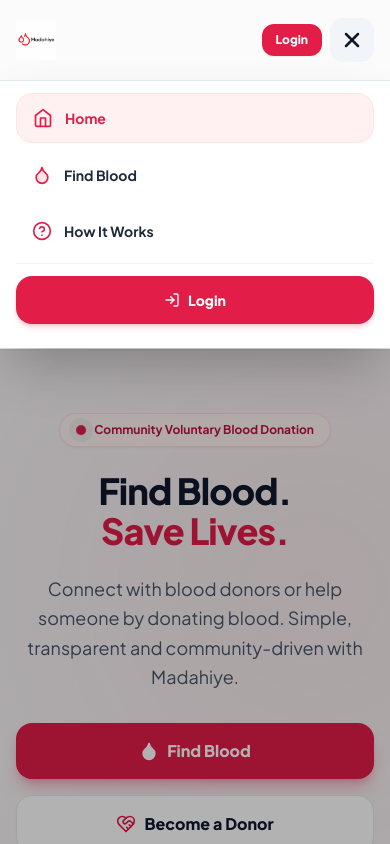
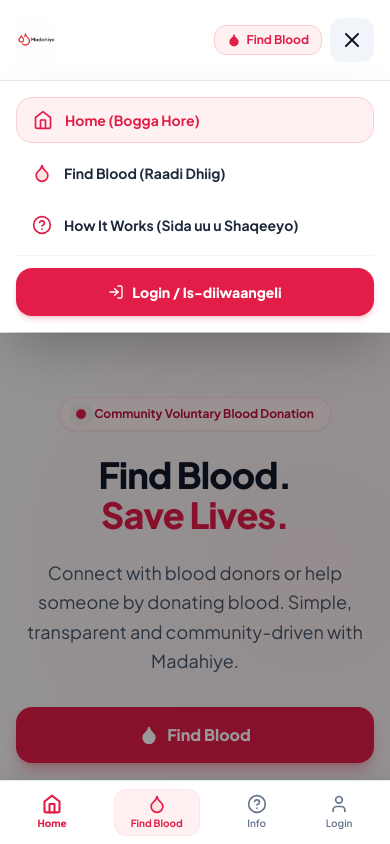
Before and after one commit to 616796362q-create/bloodlink, a React (Vite) app in the folder frontend/: page / in a window 390 px wide. Both pictures are taken after a click on the button 352 px from the left and 40 px from the top of the page. Shown: the top 844 px of the page. Built offline with nearby package versions, Linux system fonts and the light colour scheme; no server answers.

Commit message:
feat: Add dual mobile navigation: Top Hamburger Drawer and Persistent Mobile Bottom Bar

```diff
--- a/frontend/src/components/Navbar.jsx
+++ b/frontend/src/components/Navbar.jsx
@@ -1,5 +1,5 @@
 import React, { useState, useEffect } from 'react';
-import { Menu, X, Home, Droplet, HelpCircle, LogIn, LayoutDashboard, LogOut } from 'lucide-react';
+import { Menu, X, Home, Droplet, HelpCircle, LogIn, LayoutDashboard, LogOut, User } from 'lucide-react';
 
 export default function Navbar({ activeView, setActiveView, onOpenAuth, currentUser, onOpenDashboard, onLogout }) {
   const [mobileMenuOpen, setMobileMenuOpen] = useState(false);
@@ -18,6 +18,7 @@
   const handleNavClick = (view) => {
     setActiveView(view);
     setMobileMenuOpen(false);
+    window.scrollTo({ top: 0, behavior: 'smooth' });
   };
 
   const handleDashboardClick = () => {
@@ -37,11 +38,12 @@
 
   return (
     <>
-      <header className="sticky top-0 z-50 bg-white/95 backdrop-blur-md border-b border-slate-200 shadow-sm transition-all">
+      {/* Top Main Navigation Header */}
+      <header className="sticky top-0 z-50 bg-white border-b border-slate-200 shadow-sm">
         <div className="max-w-7xl mx-auto px-4 sm:px-6 lg:px-8">
           <div className="flex items-center justify-between h-20">
 
-            {/* Logo -> Always goes to Home landing page */}
+            {/* Logo -> Always goes to Home */}
             <button
               type="button"
               onClick={() => handleNavClick('home')}
@@ -50,44 +52,50 @@
               <img
                 src="/logo.png"
                 alt="Madahiye Logo"
-                className="h-10 sm:h-12 w-auto object-contain group-hover:scale-105 transition-transform"
+                className="h-10 sm:h-12 w-auto object-contain transition-transform group-hover:scale-105"
               />
             </button>
 
-            {/* Desktop Nav Links */}
-            <nav className="hidden md:flex items-center space-x-8 text-sm font-semibold text-slate-600">
+            {/* Desktop Navigation Links */}
+            <nav className="hidden md:flex items-center space-x-8 text-sm font-bold text-slate-600">
               <button
                 type="button"
                 onClick={() => handleNavClick('home')}
-                className={`hover:text-rose-600 transition-colors flex items-center gap-1.5 cursor-pointer ${activeView === 'home' ? 'text-rose-600 font-bold' : ''}`}
+                className={`hover:text-rose-600 transition-colors flex items-center gap-1.5 cursor-pointer ${
+                  activeView === 'home' ? 'text-rose-600 font-extrabold' : ''
+                }`}
               >
                 Home
               </button>
               <button
                 type="button"
                 onClick={() => handleNavClick('find-blood')}
-                className={`hover:text-rose-600 transition-colors flex items-center gap-1.5 cursor-pointer ${activeView === 'find-blood' ? 'text-rose-600 font-bold' : ''}`}
+                className={`hover:text-rose-600 transition-colors flex items-center gap-1.5 cursor-pointer ${
+                  activeView === 'find-blood' ? 'text-rose-600 font-extrabold' : ''
+                }`}
               >
-                <span>Find Blood</span>
+                Find Blood
               </button>
               <button
                 type="button"
                 onClick={() => handleNavClick('how-it-works')}
-                className={`hover:text-rose-600 transition-colors flex items-center gap-1.5 cursor-pointer ${activeView === 'how-it-works' ? 'text-rose-600 font-bold' : ''}`}
+                className={`hover:text-rose-600 transition-colors flex items-center gap-1.5 cursor-pointer ${
+                  activeView === 'how-it-works' ? 'text-rose-600 font-extrabold' : ''
+                }`}
               >
                 How It Works
               </button>
             </nav>
 
-            {/* Desktop Header Actions */}
+            {/* Desktop Actions (Login / Dashboard / Logout) */}
             <div className="hidden md:flex items-center space-x-4">
               {!currentUser ? (
                 <button
                   type="button"
                   onClick={handleAuthClick}
-                  className="px-5 py-2.5 bg-rose-600 hover:bg-rose-700 text-white font-extrabold text-xs rounded-xl shadow-md shadow-rose-600/20 transition-all cursor-pointer flex items-center gap-2"
+                  className="px-6 py-2.5 bg-rose-600 hover:bg-rose-700 text-white font-extrabold text-xs rounded-xl shadow-md shadow-rose-600/20 transition-all cursor-pointer flex items-center gap-2"
                 >
-                  <LogIn className="w-3.5 h-3.5" />
+                  <LogIn className="w-4 h-4" />
                   <span>Login</span>
                 </button>
               ) : (
@@ -126,39 +134,32 @@
               )}
             </div>
 
-            {/* Mobile Controls Right: Login/Dash + Hamburger Button */}
+            {/* Mobile Top Controls: Find Blood Quick Badge + Hamburger Button */}
             <div className="flex items-center md:hidden gap-2">
-              {!currentUser ? (
-                <button
-                  type="button"
-                  onClick={handleAuthClick}
-                  className="px-3.5 py-2 bg-rose-600 hover:bg-rose-700 active:scale-95 text-white font-extrabold text-xs rounded-xl shadow-sm transition-all cursor-pointer touch-manipulation"
-                >
-                  Login
-                </button>
-              ) : (
-                <button
-                  type="button"
-                  onClick={handleDashboardClick}
-                  className={`px-3 py-2 text-white font-extrabold text-xs rounded-xl shadow-sm active:scale-95 cursor-pointer touch-manipulation ${
-                    currentUser.role === 'admin' ? 'bg-purple-600' : 'bg-rose-600'
-                  }`}
-                >
-                  {currentUser.role === 'admin' ? '🛡️ Admin' : 'Dashboard'}
-                </button>
-              )}
-
-              {/* Hamburger Toggle Button with large touch area */}
               <button
                 type="button"
-                onClick={() => setMobileMenuOpen(prev => !prev)}
-                className="p-2.5 min-w-[44px] min-h-[44px] flex items-center justify-center rounded-xl bg-slate-100 hover:bg-slate-200 active:bg-slate-300 text-slate-900 transition-colors focus:outline-none cursor-pointer touch-manipulation select-none"
-                aria-label="Toggle navigation menu"
+                onClick={() => handleNavClick('find-blood')}
+                className={`px-3 py-1.5 rounded-xl text-xs font-bold transition-all cursor-pointer flex items-center gap-1.5 ${
+                  activeView === 'find-blood'
+                    ? 'bg-rose-600 text-white shadow-sm'
+                    : 'bg-rose-50 text-rose-600 border border-rose-200'
+                }`}
+              >
+                <Droplet className="w-3.5 h-3.5 fill-current" />
+                <span>Find Blood</span>
+              </button>
+
+              {/* 3-Line Hamburger Menu Button */}
+              <button
+                type="button"
+                onClick={() => setMobileMenuOpen(!mobileMenuOpen)}
+                className="w-11 h-11 flex items-center justify-center rounded-xl bg-slate-100 hover:bg-slate-200 active:bg-slate-300 text-slate-900 transition-colors focus:outline-none cursor-pointer"
+                aria-label="Menu"
               >
                 {mobileMenuOpen ? (
-                  <X className="w-6 h-6 stroke-[2.5]" />
+                  <X className="w-6 h-6 text-slate-900" />
                 ) : (
-                  <Menu className="w-6 h-6 stroke-[2.5]" />
+                  <Menu className="w-6 h-6 text-slate-900" />
                 )}
               </button>
             </div>
@@ -166,15 +167,15 @@
           </div>
         </div>
 
-        {/* Mobile Dropdown Menu Container */}
+        {/* Mobile Dropdown Menu (Opens cleanly from top header) */}
         {mobileMenuOpen && (
-          <div className="md:hidden border-t border-slate-200 bg-white px-4 pt-3 pb-6 space-y-2 shadow-2xl animate-in slide-in-from-top-2 duration-150">
+          <div className="md:hidden border-t border-slate-200 bg-white px-4 py-4 space-y-2 shadow-2xl">
 
-            {/* User Info on Mobile */}
+            {/* User Info if logged in */}
             {currentUser && (
-              <div className="p-3 mb-3 bg-slate-50 rounded-2xl border border-slate-200 flex items-center justify-between">
+              <div className="p-3 mb-2 bg-slate-50 rounded-2xl border border-slate-200 flex items-center justify-between">
                 <div>
-                  <p className="text-xs font-bold text-slate-900">{currentUser.fullName}</p>
+                  <p className="text-xs font-black text-slate-900">{currentUser.fullName}</p>
                   <p className="text-[11px] text-slate-500">{currentUser.email || currentUser.phone}</p>
                 </div>
                 <span className={`uppercase text-[10px] font-extrabold px-2 py-0.5 rounded border ${
@@ -187,78 +188,78 @@
               </div>
             )}
 
-            {/* Mobile Navigation Buttons */}
+            {/* Mobile Navigation Links */}
             <button
               type="button"
               onClick={() => handleNavClick('home')}
-              className={`w-full flex items-center gap-3 px-4 py-3.5 rounded-2xl text-sm font-bold transition-all cursor-pointer touch-manipulation active:scale-[0.98] ${
+              className={`w-full flex items-center gap-3 px-4 py-3 rounded-2xl text-sm font-bold text-left cursor-pointer transition-colors ${
                 activeView === 'home'
-                  ? 'bg-rose-50 text-rose-600 border border-rose-100'
-                  : 'text-slate-800 hover:bg-slate-50 active:bg-slate-100'
+                  ? 'bg-rose-50 text-rose-600 border border-rose-200'
+                  : 'text-slate-800 hover:bg-slate-100 active:bg-slate-200'
               }`}
             >
-              <Home className="w-5 h-5 text-rose-600 flex-shrink-0" />
-              <span>Home</span>
+              <Home className="w-5 h-5 text-rose-600" />
+              <span>Home (Bogga Hore)</span>
             </button>
 
             <button
               type="button"
               onClick={() => handleNavClick('find-blood')}
-              className={`w-full flex items-center gap-3 px-4 py-3.5 rounded-2xl text-sm font-bold transition-all cursor-pointer touch-manipulation active:scale-[0.98] ${
+              className={`w-full flex items-center gap-3 px-4 py-3 rounded-2xl text-sm font-bold text-left cursor-pointer transition-colors ${
                 activeView === 'find-blood'
-                  ? 'bg-rose-50 text-rose-600 border border-rose-100'
-                  : 'text-slate-800 hover:bg-slate-50 active:bg-slate-100'
+                  ? 'bg-rose-50 text-rose-600 border border-rose-200'
+                  : 'text-slate-800 hover:bg-slate-100 active:bg-slate-200'
               }`}
             >
-              <Droplet className="w-5 h-5 text-rose-600 fill-rose-100 flex-shrink-0" />
-              <span>Find Blood</span>
+              <Droplet className="w-5 h-5 text-rose-600 fill-rose-100" />
+              <span>Find Blood (Raadi Dhiig)</span>
             </button>
 
             <button
               type="button"
               onClick={() => handleNavClick('how-it-works')}
-              className={`w-full flex items-center gap-3 px-4 py-3.5 rounded-2xl text-sm font-bold transition-all cursor-pointer touch-manipulation active:scale-[0.98] ${
+              className={`w-full flex items-center gap-3 px-4 py-3 rounded-2xl text-sm font-bold text-left cursor-pointer transition-colors ${
                 activeView === 'how-it-works'
-                  ? 'bg-rose-50 text-rose-600 border border-rose-100'
-                  : 'text-slate-800 hover:bg-slate-50 active:bg-slate-100'
+                  ? 'bg-rose-50 text-rose-600 border border-rose-200'
+                  : 'text-slate-800 hover:bg-slate-100 active:bg-slate-200'
               }`}
             >
-              <HelpCircle className="w-5 h-5 text-rose-600 flex-shrink-0" />
-              <span>How It Works</span>
+              <HelpCircle className="w-5 h-5 text-rose-600" />
+              <span>How It Works (Sida uu u Shaqeeyo)</span>
             </button>
 
-            {/* Action Buttons in Mobile Menu */}
+            {/* Mobile User Actions */}
             <div className="pt-3 border-t border-slate-100 space-y-2">
               {!currentUser ? (
                 <button
                   type="button"
                   onClick={handleAuthClick}
-                  className="w-full flex items-center justify-center gap-2 py-3.5 bg-rose-600 hover:bg-rose-700 active:scale-[0.98] text-white font-extrabold text-sm rounded-2xl shadow-md shadow-rose-600/20 transition-all cursor-pointer touch-manipulation"
+                  className="w-full flex items-center justify-center gap-2 py-3.5 bg-rose-600 hover:bg-rose-700 text-white font-black text-sm rounded-2xl shadow-md shadow-rose-600/20 cursor-pointer"
                 >
                   <LogIn className="w-4 h-4" />
-                  <span>Login</span>
+                  <span>Login / Is-diiwaangeli</span>
                 </button>
               ) : (
                 <>
                   <button
                     type="button"
                     onClick={handleDashboardClick}
-                    className={`w-full flex items-center justify-center gap-2 py-3.5 text-white font-extrabold text-sm rounded-2xl shadow-md active:scale-[0.98] transition-all cursor-pointer touch-manipulation ${
+                    className={`w-full flex items-center justify-center gap-2 py-3.5 text-white font-black text-sm rounded-2xl shadow-md cursor-pointer ${
                       currentUser.role === 'admin'
                         ? 'bg-purple-600 hover:bg-purple-700 shadow-purple-600/20'
                         : 'bg-rose-600 hover:bg-rose-700 shadow-rose-600/20'
                     }`}
                   >
                     <LayoutDashboard className="w-4 h-4" />
-                    <span>{currentUser.role === 'admin' ? '🛡️ Open Admin Panel' : 'My Dashboard'}</span>
+                    <span>{currentUser.role === 'admin' ? '🛡️ Fur Admin Panel' : 'Fur Dashboard-kaaga'}</span>
                   </button>
                   <button
                     type="button"
                     onClick={handleLogoutClick}
-                    className="w-full flex items-center justify-center gap-2 py-3 bg-slate-100 hover:bg-slate-200 active:bg-slate-300 text-slate-800 font-bold text-sm rounded-2xl transition-colors cursor-pointer touch-manipulation"
+                    className="w-full flex items-center justify-center gap-2 py-3 bg-slate-100 hover:bg-slate-200 text-slate-800 font-bold text-sm rounded-2xl cursor-pointer"
                   >
                     <LogOut className="w-4 h-4" />
-                    <span>Logout</span>
+                    <span>Logout (Ka Bax)</span>
                   </button>
                 </>
               )}
@@ -268,14 +269,74 @@
         )}
       </header>
 
-      {/* Backdrop overlay when mobile menu is open */}
+      {/* Floating Dark Backdrop when mobile menu is open */}
       {mobileMenuOpen && (
         <div
           onClick={() => setMobileMenuOpen(false)}
-          className="fixed inset-0 bg-black/30 backdrop-blur-xs z-40 md:hidden"
-          aria-hidden="true"
+          className="fixed inset-0 bg-black/40 z-40 md:hidden"
         />
       )}
+
+      {/* Modern Mobile Bottom Navigation Bar (Permanent at bottom of screen on Mobile) */}
+      <div className="md:hidden fixed bottom-0 left-0 right-0 z-40 bg-white border-t border-slate-200/90 shadow-[0_-4px_16px_rgba(0,0,0,0.06)] px-2 py-2 flex items-center justify-around">
+        <button
+          type="button"
+          onClick={() => handleNavClick('home')}
+          className={`flex flex-col items-center justify-center py-1 px-3 rounded-xl transition-all cursor-pointer ${
+            activeView === 'home' ? 'text-rose-600 font-black' : 'text-slate-500 font-semibold'
+          }`}
+        >
+          <Home className={`w-5 h-5 ${activeView === 'home' ? 'text-rose-600 stroke-[2.5]' : 'text-slate-500'}`} />
+          <span className="text-[10px] mt-0.5">Home</span>
+        </button>
+
+        {/* Highlighted Find Blood Button in center */}
+        <button
+          type="button"
+          onClick={() => handleNavClick('find-blood')}
+          className={`flex flex-col items-center justify-center py-1 px-4 rounded-xl transition-all cursor-pointer ${
+            activeView === 'find-blood'
+              ? 'bg-rose-600 text-white shadow-md shadow-rose-600/20 font-black'
+              : 'bg-rose-50 text-rose-600 font-bold border border-rose-100'
+          }`}
+        >
+          <Droplet className={`w-5 h-5 ${activeView === 'find-blood' ? 'text-white fill-white' : 'text-rose-600 fill-rose-100'}`} />
+          <span className="text-[10px] mt-0.5">Find Blood</span>
+        </button>
+
+        <button
+          type="button"
+          onClick={() => handleNavClick('how-it-works')}
+          className={`flex flex-col items-center justify-center py-1 px-3 rounded-xl transition-all cursor-pointer ${
+            activeView === 'how-it-works' ? 'text-rose-600 font-black' : 'text-slate-500 font-semibold'
+          }`}
+        >
+          <HelpCircle className={`w-5 h-5 ${activeView === 'how-it-works' ? 'text-rose-600 stroke-[2.5]' : 'text-slate-500'}`} />
+          <span className="text-[10px] mt-0.5">Info</span>
+        </button>
+
+        {!currentUser ? (
+          <button
+            type="button"
+            onClick={handleAuthClick}
+            className="flex flex-col items-center justify-center py-1 px-3 rounded-xl text-slate-500 font-semibold transition-all cursor-pointer"
+          >
+            <User className="w-5 h-5 text-slate-500" />
+            <span className="text-[10px] mt-0.5">Login</span>
+          </button>
+        ) : (
+          <button
+            type="button"
+            onClick={handleDashboardClick}
+            className={`flex flex-col items-center justify-center py-1 px-3 rounded-xl transition-all cursor-pointer ${
+              currentUser.role === 'admin' ? 'text-purple-600 font-black' : 'text-rose-600 font-black'
+            }`}
+          >
+            <LayoutDashboard className="w-5 h-5" />
+            <span className="text-[10px] mt-0.5">{currentUser.role === 'admin' ? 'Admin' : 'Dashboard'}</span>
+          </button>
+        )}
+      </div>
     </>
   );
 }
```
